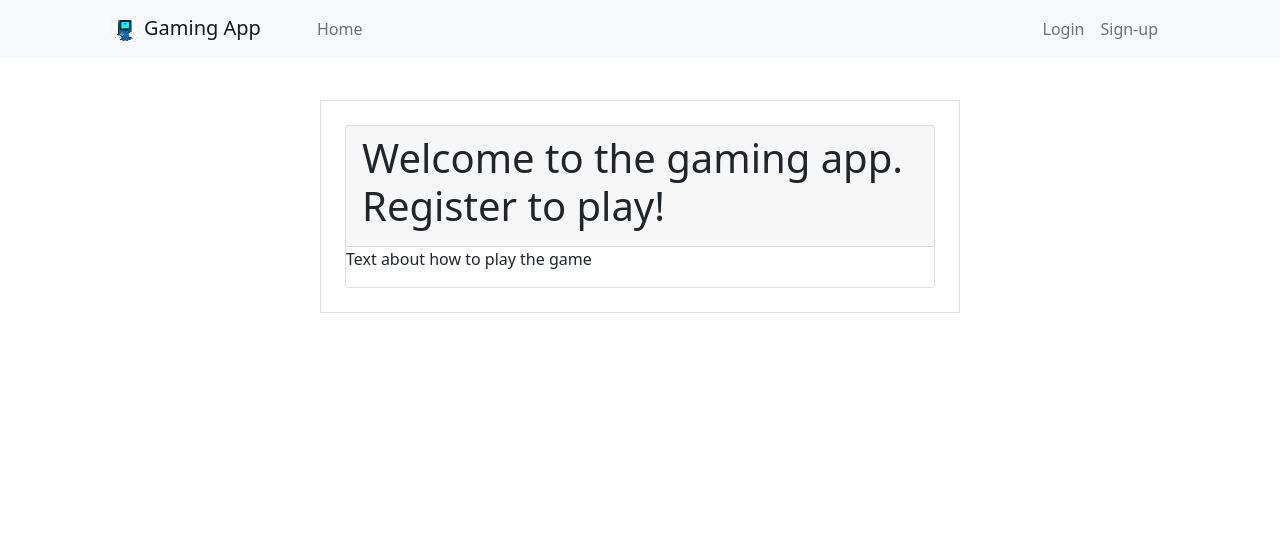
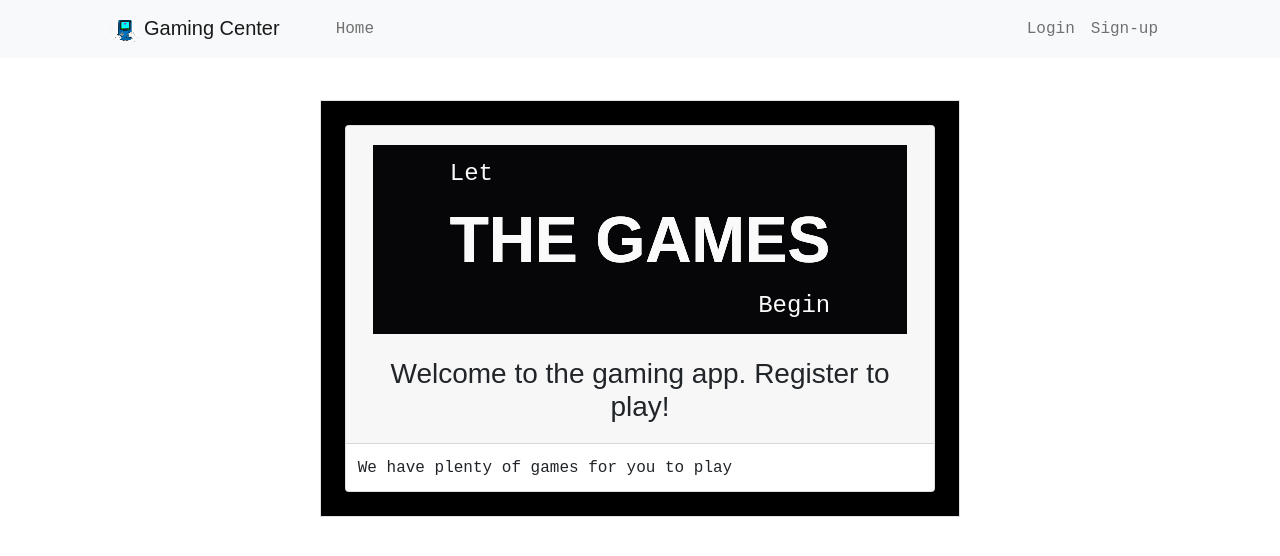
Before and after one commit to RolfHegr/game_project_app, a React (Create React App) app in the folder gaming_app_front_end/: page / in a window 1280 px wide. Shown: the top 556 px of the page. Built offline with nearby package versions, Linux system fonts and the light colour scheme.

Commit message:
some styling

```diff
--- a/gaming_app_front_end/src/components/HomePage.jsx
+++ b/gaming_app_front_end/src/components/HomePage.jsx
@@ -1,24 +1,42 @@
 import React from "react";
 import { Card, Container } from "react-bootstrap";
 import "../css/HomePage.css";
+import "../css/App.css";
 
 export default function HomePage({
   showSignupModal,
   showLoginModal,
   activeUser,
-})
-{
+}) {
   return (
     <div className="c-display-info ">
-      <Container className="box-container w-50 p-4 mt-5 border">
+      <Container
+        className="box-container w-50 p-4 mt-5 border"
+        style={{ background: "black" }}
+      >
         <Card>
           <Card.Header>
-            {!activeUser && <h1>Welcome to the gaming app. Register to play!</h1>}
-            {activeUser && (
-              <h1>Welcome back {activeUser.firstName}</h1>
+            <div className="welcome-container">
+              <div className="container-container">
+                <div className="welcome-hold">
+                  <div className="p1">Let</div>
+                  <div className="welcome-title">
+                    <span style={{ index: 0 }}>THE GAMES</span>
+                    <span style={{ index: 1 }}>THE GAMES</span>
+                    <span style={{ index: 2 }}>THE GAMES</span>
+                  </div>
+                  <span className="right">
+                    <div className="p1">Begin</div>
+                  </span>
+                </div>
+              </div>
+            </div>
+            {!activeUser && (
+              <h3>Welcome to the gaming app. Register to play!</h3>
             )}
+            {activeUser && <h3>Welcome back {activeUser.firstName}</h3>}
           </Card.Header>
-          <p>Text about how to play the game</p>
+          <p>We have plenty of games for you to play</p>
         </Card>
       </Container>
     </div>
--- a/gaming_app_front_end/src/components/NavigationBar.jsx
+++ b/gaming_app_front_end/src/components/NavigationBar.jsx
@@ -39,19 +39,32 @@ export default function NavigationBar({
             alt="pet logo"
             className="mx-1"
           />
-          Gaming App
+          <span className="p2">Gaming Center</span>
         </Navbar.Brand>
         <Navbar.Toggle aria-controls="responsive-navbar-nav" />
         <Navbar.Collapse id="responsive-navbar-nav">
           <Nav className="w-100 px-2">
-            <Nav.Link href="/">Home</Nav.Link>
-            {activeUser && <Nav.Link href="/search-games">Games</Nav.Link>}
+            <Nav.Link href="/">
+              <div className="p1">Home</div>
+            </Nav.Link>
+            {activeUser && (
+              <Nav.Link href="/search-games">
+                {" "}
+                <div className="p1">Games</div>
+              </Nav.Link>
+            )}
             <div className="d-flex flex-direction-row justify-content-end w-100 justify-flex-end mx-4">
               {!activeUser && (
-                <Nav.Link onClick={showLoginModal}>Login</Nav.Link>
+                <Nav.Link onClick={showLoginModal}>
+                  {" "}
+                  <div className="p1">Login</div>
+                </Nav.Link>
               )}
               {!activeUser && (
-                <Nav.Link onClick={showSignupModal}>Sign-up</Nav.Link>
+                <Nav.Link onClick={showSignupModal}>
+                  {" "}
+                  <div className="p1">Sign-up</div>
+                </Nav.Link>
               )}{" "}
               {activeUser && (
                 <NavDropdown
--- a/gaming_app_front_end/src/css/App.css
+++ b/gaming_app_front_end/src/css/App.css
@@ -1,7 +1,30 @@
 * {
-    box-sizing: border-box;
+  box-sizing: border-box;
 }
 
 body {
-    background-color: #fff;
+  background-color: #fff;
 }
+
+p {
+  margin: 2%;
+  font-family: "Roboto Mono", monospace;
+  font-weight: 300;
+}
+
+.p1 {
+  font-family: "Roboto Mono", monospace;
+}
+
+.p2 {
+  font-family: "Rubik", sans-serif;
+  font-weight: 300;
+}
+
+h3 {
+  margin: 2%;
+  text-align: center;
+  font-family: "Rubik", sans-serif;
+}
+
+@import url("https://fonts.googleapis.com/css2?family=Roboto+Mono:wght@300;400&family=Rubik:wght@500&display=swap");
--- a/gaming_app_front_end/src/css/HomePage.css
+++ b/gaming_app_front_end/src/css/HomePage.css
@@ -1,14 +1,115 @@
 .c-display-info {
-    margin-top: 100px;
-    height: calc(100%-50px);
+  margin-top: 100px;
+  height: calc(100%-50px);
 }
 
-.CTA {
-    /* color: rgb(33, 88, 199); */
+/* .CTA {
+  color: rgb(33, 88, 199); */
+
+/* .CTA:hover {
+  cursor: pointer;
+  text-decoration: underline;
+  color: #4180bb;
+} */
+
+* {
+  margin: 0;
+  padding: 0;
+  box-sizing: border-box;
 }
 
-.CTA:hover {
-    cursor: pointer;
-    text-decoration: underline;
-    color: #4180bb;
+:root {
+  --background: #060608;
+  --color: #fafafa;
 }
+
+.welcome-container,
+.container-container {
+  width: 100%;
+  height: 100%;
+  padding: 2%;
+  font-family: Arial;
+}
+
+.container-container {
+  display: flex;
+  justify-content: center;
+  align-items: center;
+  background: var(--background);
+}
+
+.welcome-hold {
+  color: var(--color);
+  font-size: 1.5rem;
+  display: flex;
+  flex-direction: column;
+}
+
+.right {
+  text-align: right;
+  width: 100%;
+}
+
+.welcome-title {
+  display: grid;
+  grid-template-columns: 1fr;
+}
+
+.welcome-title span {
+  font-weight: bold;
+  grid-row-start: 1;
+  grid-column-start: 1;
+  font-size: 4rem;
+  --welcome-height: calc(100% / var(welcomeTitles) - 1px);
+  --inverse-index: calc(
+    calc(var(welcomeTitlesHeight) - 1) - var(welcome-title)
+  );
+  --clip-top: calc(var(welcomeTitlesHeight) * var(--index));
+  --clip-bottom: calc(var(welcomeTitlesHeight) * var(--inverse-index));
+  clip-path: inset(var(--clip-top) 0 var(--clip-bottom) 0);
+  animation: welcome-title 340ms cubic-bezier(0.46, 0.29, 0, 1.24) 1 backwards
+      calc(var(--index) * 120ms),
+    glitch 2s ease infinite 2s alternate-reverse;
+}
+
+.welcome-title span:nth-child(odd) {
+  --glitch-translate: 8px;
+}
+.welcome-title span:nth-child(even) {
+  --glitch-translate: -8px;
+}
+
+@keyframes welcome-title {
+  0% {
+    opacity: 0;
+    transform: translateX(-50%);
+    text-shadow: -2px 3px 0 red, 2px -3px 0 blue;
+  }
+  60% {
+    opacity: 0.5;
+    transform: translateX(50%);
+  }
+  80% {
+    transform: none;
+    opacity: 1;
+    text-shadow: 2px -3px 0 red, -2px 3px 0 blue;
+  }
+  100% {
+    text-shadow: none;
+  }
+}
+
+@keyframes glitch {
+  0% {
+    text-shadow: -2px 3px 0 red, 2px -3px 0 blue;
+    transform: translate(var(--glitch-translate));
+  }
+  2% {
+    text-shadow: 2px -3px 0 red, -2px 3px 0 blue;
+  }
+  4%,
+  100% {
+    text-shadow: none;
+    transform: none;
+  }
+}
```
